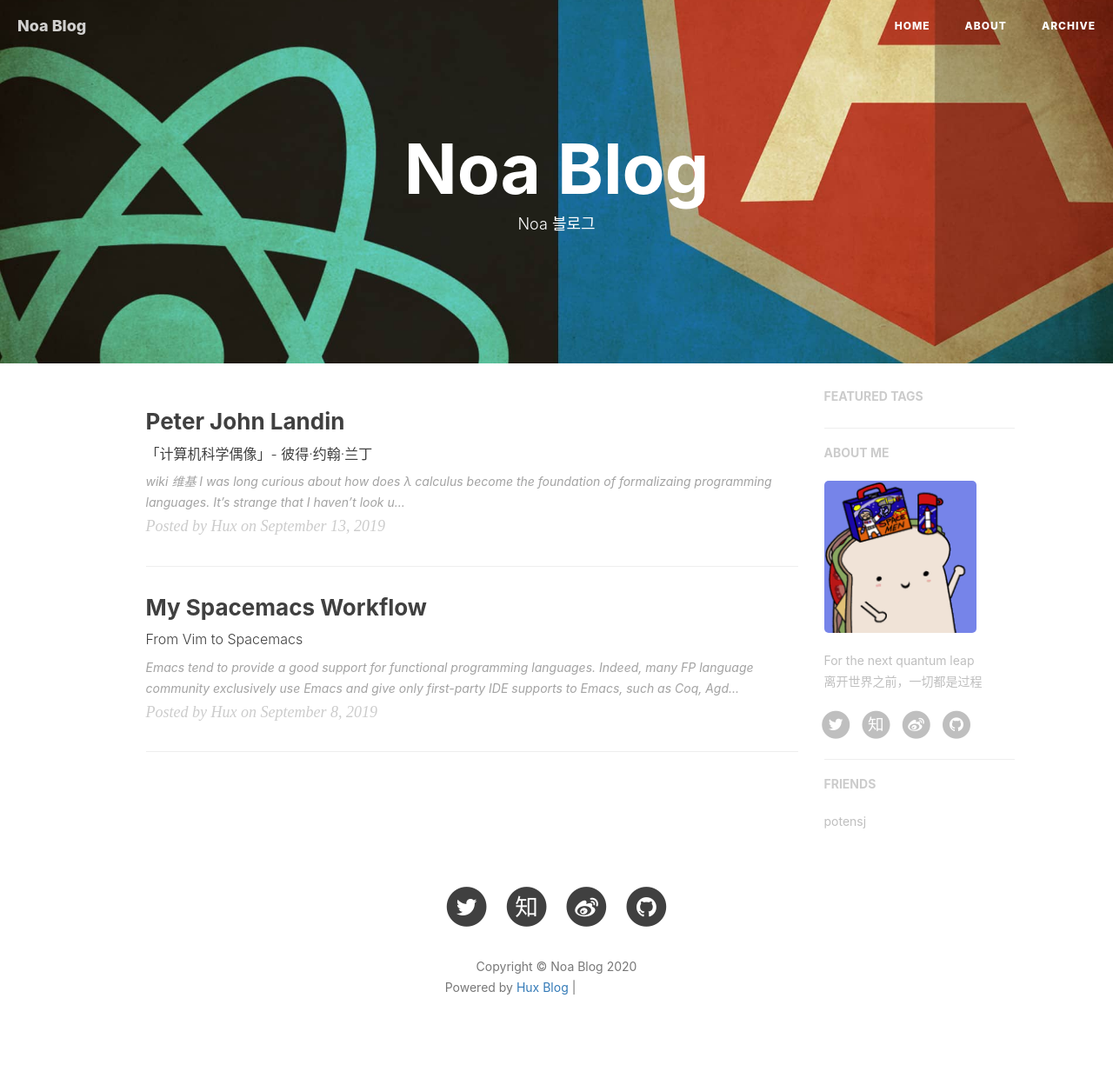
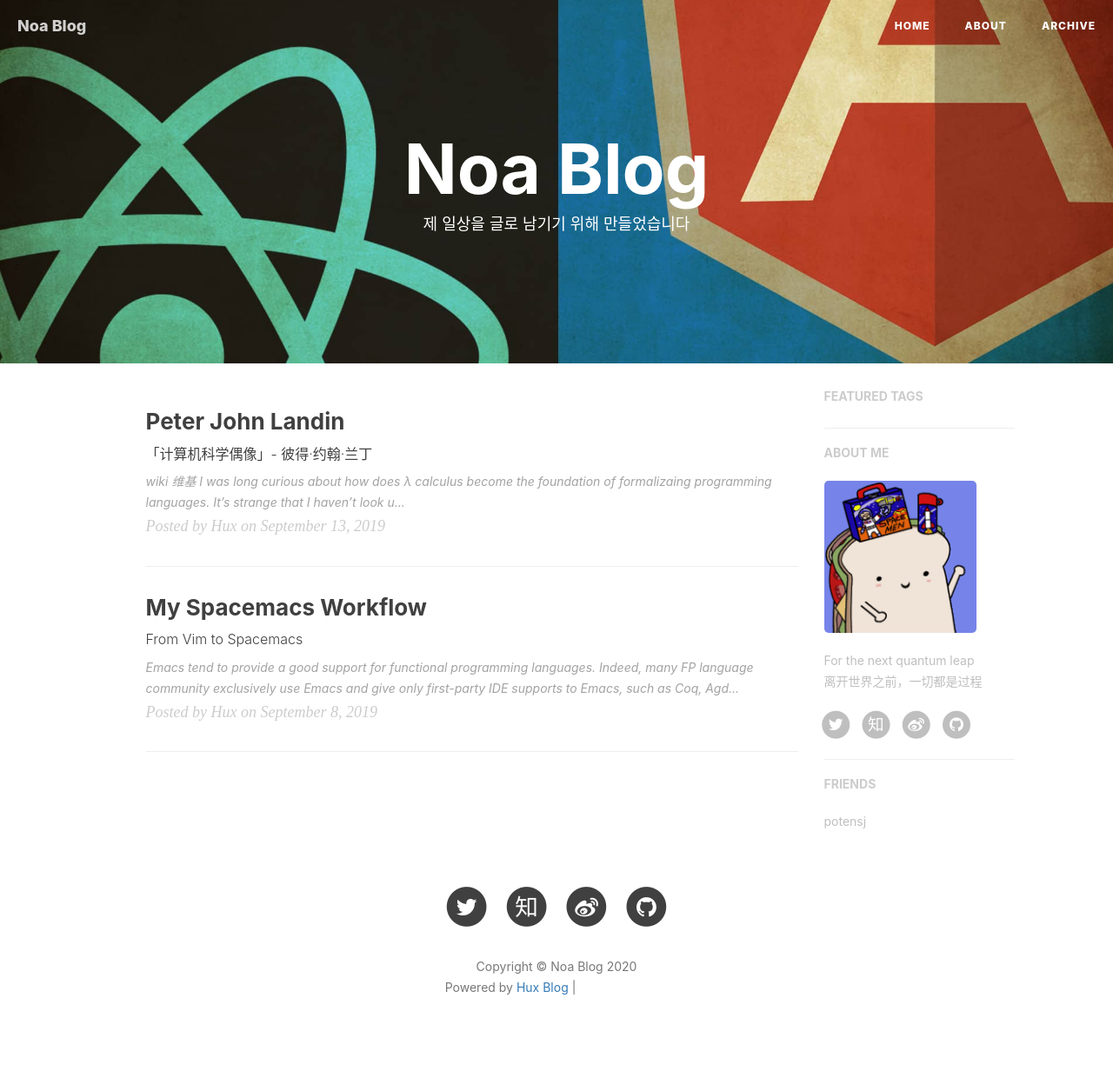
Before and after one commit to noasand/noasand.github.io, a Jekyll site: the page built from index.html, in a window 1280 px wide. Shown: the whole page at 87% size. Built offline with Jekyll 4.4.1, drawn with Linux system fonts in a browser that asks for light colours; nearby versions of some CDN libraries; the list of posts is cut into pages by our own code; comment, search, counter and statistics services are not loaded; grey boxes are pictures that could not be loaded.

Commit message:
Update index.html

```diff
--- a/index.html
+++ b/index.html
@@ -1,6 +1,6 @@
 ---
 layout: page
-description: "Noa 블로그"
+description: "제 일상을 글로 남기기 위해 만들었습니다"
 ---
 
 {% for post in paginator.posts %}
```
